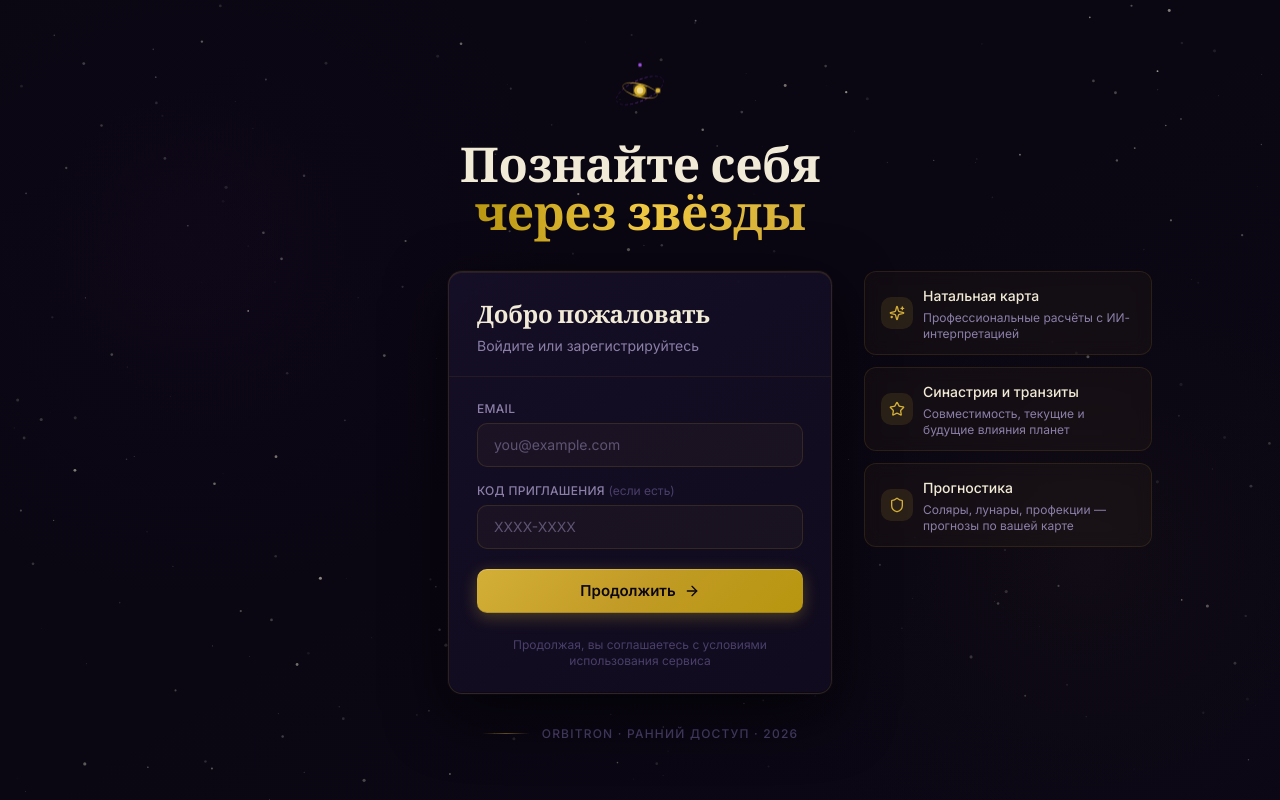
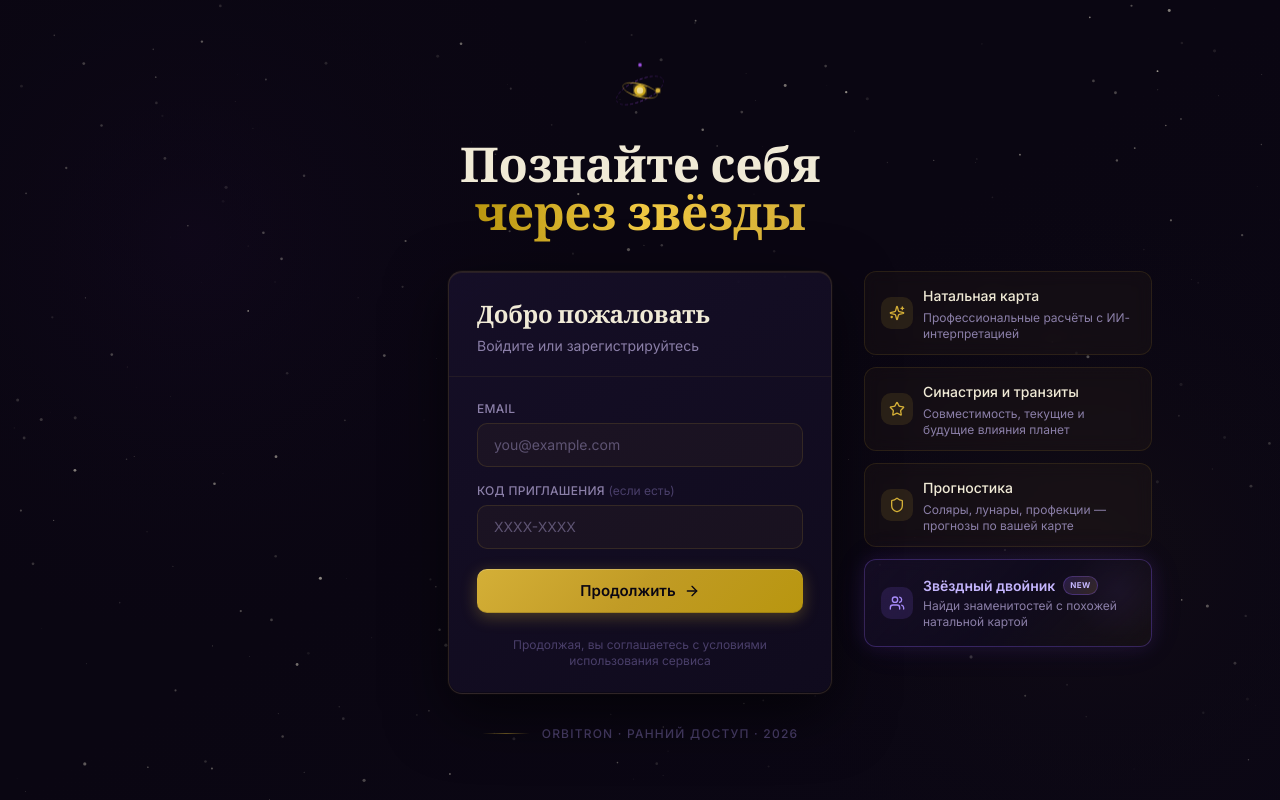
Before and after one commit to ibeercan/orbitron.pro, a React (Vite) app in the folder frontend/: page / in a window 1280 px wide. Built offline with nearby package versions, Linux system fonts and the light colour scheme; no server answers.

Commit message:
Add Star Twin feature pill to Landing page with purple glow highlight and NEW badge

```diff
--- a/frontend/src/pages/Landing.tsx
+++ b/frontend/src/pages/Landing.tsx
@@ -4,7 +4,7 @@ import { useForm } from 'react-hook-form'
 import { subscriptionApi, authApi } from '@/lib/api/client'
 import { useAuth } from '@/contexts/auth-context'
 import { cn } from '@/lib/utils'
-import { ArrowRight, Star, Sparkles, Shield, Loader2, ChevronLeft } from 'lucide-react'
+import { ArrowRight, Star, Sparkles, Shield, Loader2, ChevronLeft, Users } from 'lucide-react'
 
 interface SubscribeFormData {
   email: string
@@ -579,6 +579,40 @@ export default function Landing() {
                     <p className="text-xs text-[#8B7FA8] mt-0.5">Соляры, лунары, профекции — прогнозы по вашей карте</p>
                   </div>
                 </div>
+                <div
+                  className="feature-pill py-4 relative overflow-hidden"
+                  style={{
+                    borderColor: 'rgba(139,92,246,0.3)',
+                    background: 'linear-gradient(135deg, rgba(139,92,246,0.08) 0%, rgba(16,11,30,0.95) 50%, rgba(212,175,55,0.04) 100%)',
+                    boxShadow: '0 0 20px rgba(139,92,246,0.12), 0 0 40px rgba(139,92,246,0.06)',
+                  }}
+                >
+                  <div className="absolute inset-0 pointer-events-none opacity-30">
+                    <div
+                      className="absolute -top-4 -right-4 w-24 h-24 rounded-full"
+                      style={{ background: 'radial-gradient(circle, rgba(139,92,246,0.2) 0%, transparent 70%)' }}
+                    />
+                  </div>
+                  <div className="w-8 h-8 rounded-lg bg-[rgba(139,92,246,0.15)] flex items-center justify-center shrink-0 relative">
+                    <Users className="w-4 h-4 text-[#A78BFA]" />
+                  </div>
+                  <div className="relative">
+                    <div className="flex items-center gap-2">
+                      <span className="text-sm font-semibold text-[#C4B5FD]">Звёздный двойник</span>
+                      <span
+                        className="text-[8px] font-bold uppercase tracking-wider px-1.5 py-0.5 rounded-full"
+                        style={{
+                          background: 'linear-gradient(135deg, rgba(139,92,246,0.2), rgba(212,175,55,0.15))',
+                          border: '1px solid rgba(139,92,246,0.3)',
+                          color: '#C4B5FD',
+                        }}
+                      >
+                        New
+                      </span>
+                    </div>
+                    <p className="text-xs text-[#8B7FA8] mt-0.5">Найди знаменитостей с похожей натальной картой</p>
+                  </div>
+                </div>
               </div>
             </div>
 
```
